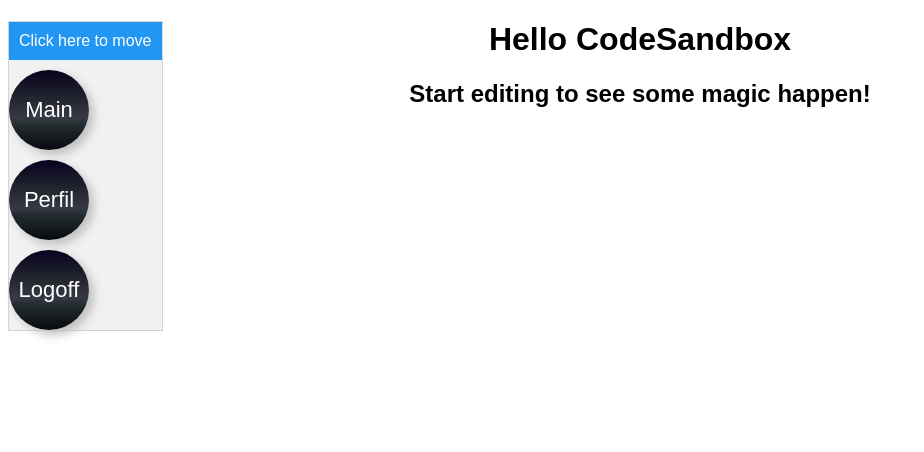
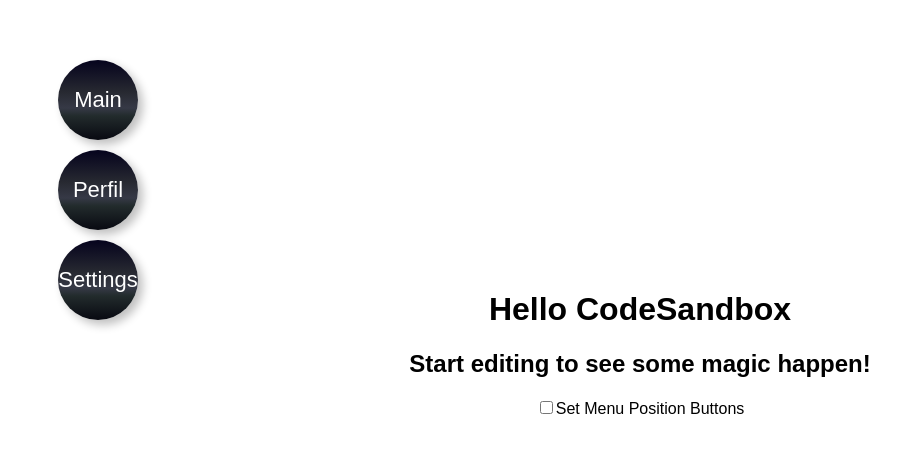
Before and after one commit to PabloGMZILLI/suspended-menu, a React (Create React App) app: page / in a window 1280 px wide. Shown: the top 452 px of the page, without its empty margins (0-924 px from the left). Built offline with nearby package versions, Linux system fonts and the light colour scheme.

Commit message:
React playground -- start

```diff
--- a/src/App.js
+++ b/src/App.js
@@ -1,13 +1,16 @@
 import React from "react";
 import "./styles.css";
 import SuspendedMenu from "./SuspendedMenu";
+import SettingsPage from "./SettingsPage";
 
 export default function App() {
   return (
     <div className="App">
-      <SuspendedMenu />
+      <SuspendedMenu>Main</SuspendedMenu>
+      <SuspendedMenu>Perfil</SuspendedMenu>
+      <SuspendedMenu>Settings</SuspendedMenu>
       <h1>Hello CodeSandbox</h1>
-      <h2>Start editing to see some magic happen!</h2>
+      <div><h2>Start editing to see some magic happen!</h2><SettingsPage/></div>
     </div>
   );
 }
--- /dev/null
+++ b/src/SettingsPage.js
@@ -0,0 +1,13 @@
+import React, { useRef, useEffect, useState } from "react";
+import "./styles.css";
+
+const SettingsPage = () => {
+  return (
+    <div>
+      <input type="checkbox" id="editSuspendedMenu" name="editSuspendedMenu" value={false} />
+      <label for="editSuspendedMenu">Set Menu Position Buttons</label>
+    </div>
+  );
+};
+
+export default SettingsPage
--- a/src/SuspendedMenu.js
+++ b/src/SuspendedMenu.js
@@ -1,25 +1,66 @@
-import React from "react";
+import React, { useRef, useEffect, useState } from "react";
+import "./styles.css";
+
+const normalizePosition = () => {
+  let x = 50;
+  let y = 50;
+  let r = JSON.parse(localStorage.getItem("positions"));
+
+  if (r) {
+    x = r.x;
+    y = r.y;
+  }
+
+  return [x, y];
+};
 
 const SuspendMenu = props => {
-  // dragElement(document.getElementById("mydiv"));
-  let menu = document.querySelector(".suspended-menu");
-  console.log(menu);
-  return (
-    <div id="mydiv" className="suspendMenu">
-      <div className="suspendMenuHeader" id="mydivheader">
-        Click here to move
-      </div>
-      <div className="suspended-menu">
-        <a href="/main">Main</a>
-      </div>
-      <div className="suspended-menu">
-        <a href="/perfil">Perfil</a>
-      </div>
-      <div className="suspended-menu">
-        <a href="/perfil">Logoff</a>
-      </div>
+  const [position, setPosition] = useState(normalizePosition());
+  const [isDragging, setIsDragging] = useState(false);
+  const refContainer = useRef(null);
+  const SuspendMenuContent = props => (
+    <div
+      className="suspended-menu"
+      style={{
+        left: position[0],
+        top: position[1]
+      }}
+      onMouseDown={() => setIsDragging(true)}
+    >
+      <a href="/main">{props.children}</a>
     </div>
   );
+  useEffect(() => {
+    refContainer.current = { position, isDragging };
+  }, [position, isDragging]);
+
+  normalizePosition();
+
+  useEffect(() => {
+    function handleMouseMove(e) {
+      const { isDragging, position } = refContainer.current;
+      if (isDragging) {
+        e.preventDefault();
+        e.stopPropagation();
+        const newX = position[0] + e.movementX;
+        const newY = position[1] + e.movementY;
+        setPosition([newX, newY]);
+        localStorage.setItem("positions", JSON.stringify({ x: newX, y: newY }));
+      }
+    }
+    function handleMouseUp() {
+      setIsDragging(false);
+    }
+
+    window.addEventListener("mousemove", handleMouseMove);
+    window.addEventListener("mouseup", handleMouseUp);
+    return () => {
+      window.removeEventListener("mousemove", handleMouseMove);
+      window.removeEventListener("mouseup", handleMouseUp);
+    };
+  }, []);
+
+  return <SuspendMenuContent>{props.children}</SuspendMenuContent>;
 };
 
 export default SuspendMenu;
--- a/src/styles.css
+++ b/src/styles.css
@@ -18,7 +18,7 @@
   line-height: 80px;
   margin-top: 10px;
   align-content: center;
-  display: absolute;
+  position: relative;
   border-radius: 50%;
   cursor: pointer;
   box-shadow: 5px 5px 10px #c0c0c0;
@@ -40,8 +40,8 @@
   font-size: 22px;
 }
 
-.suspendMenu {
-  position: absolute;
+.suspendedMenu {
+  position: relative;
   z-index: 9;
   background-color: #f1f1f1;
   border: 1px solid #d3d3d3;
@@ -55,3 +55,15 @@
   background-color: #2196f3;
   color: #fff;
 }
+
+.box {
+  height: 50px;
+  width: 50px;
+  background-color: brown;
+  position: relative;
+  border-radius: 40px;
+}
+
+.box:hover {
+  cursor: pointer;
+}
```
Also changed, not shown: src/SuspendedMenuScript.js (deleted, +0 -45 lines), public/manifest.json (added), 1 other file (tests, documents, lock files or other folders).
